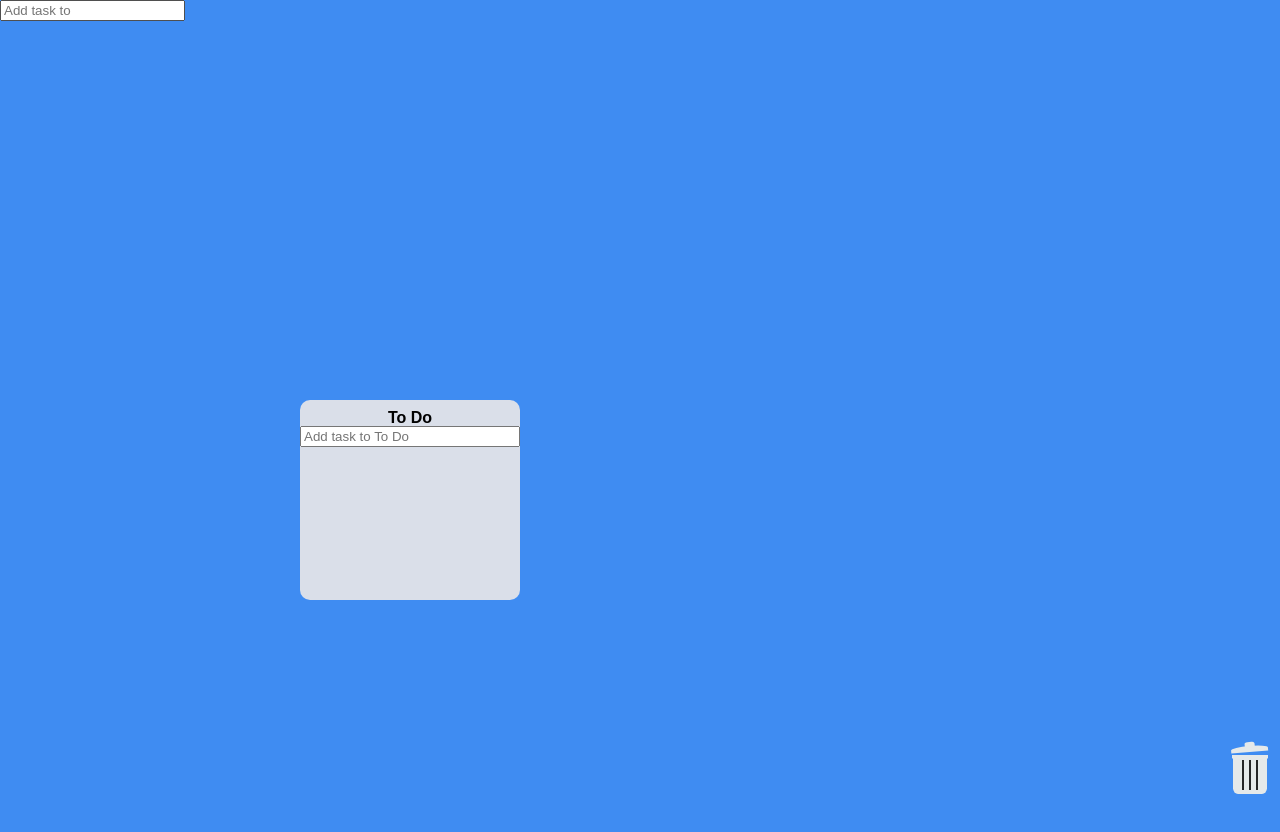
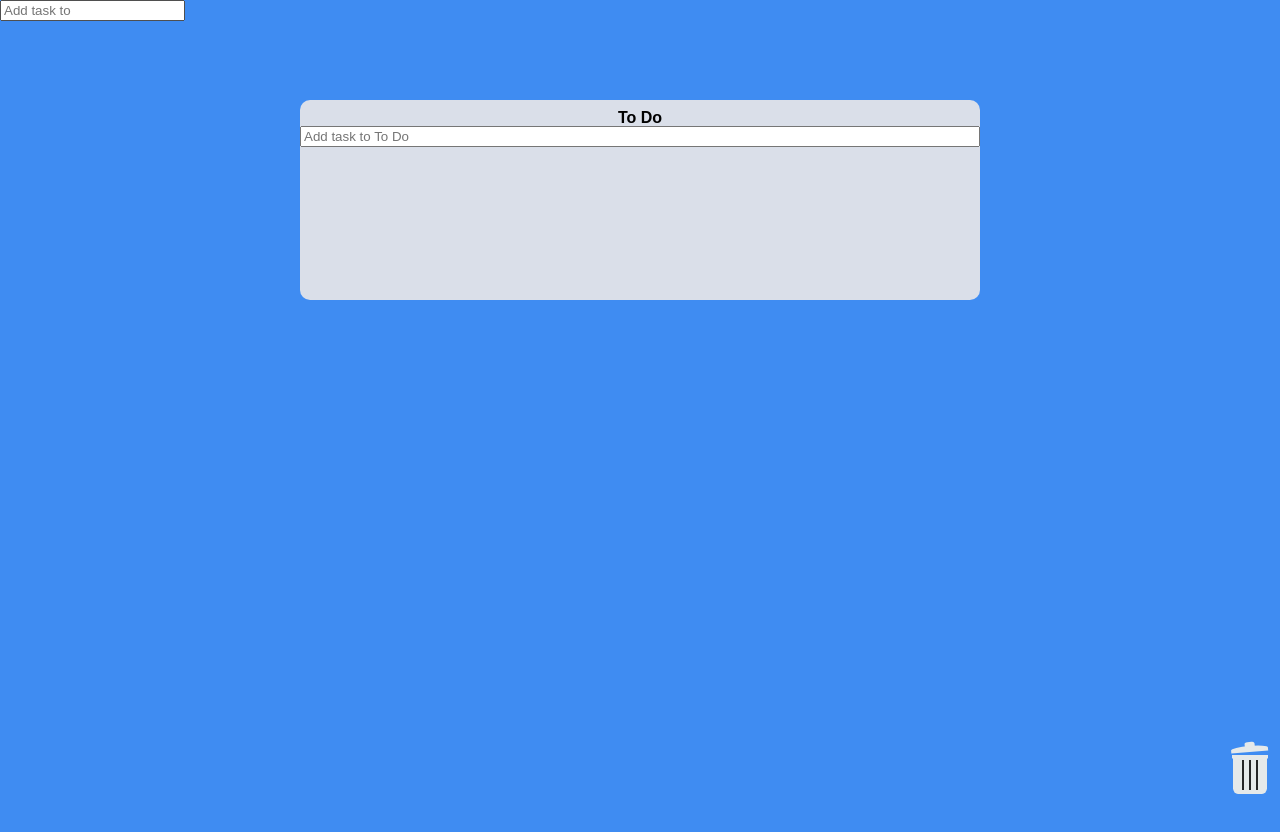
Before and after one commit to jungHyeonS/react-todo-dnd, a React (Create React App) app: page / in a window 1280 px wide. Shown: the top 832 px of the page. Built offline with nearby package versions, Linux system fonts and the light colour scheme.

Commit message:
feat : 오류 수정

```diff
--- a/src/App.tsx
+++ b/src/App.tsx
@@ -70,7 +70,6 @@ a{
 `
 
 const Wrapper = styled.div`
-  display: flex;
   max-width: 680px;
   width: 100%;
   margin: 0 auto;
@@ -80,10 +79,18 @@ const Wrapper = styled.div`
 `
 
 const Boards = styled.div`
-  display: grid;
+  width: 100%;
+  display: flex;
+  flex-wrap: nowrap;
+  /* display: grid;
   width: 100%;
   gap: 10px;
-  grid-template-columns: repeat(3,1fr);
+  grid-template-columns: repeat(3,1fr); */
+`
+const SubBoard = styled.div`
+  width: 10%;
+  /* display: grid;
+  grid-template-columns: repeat(3,1fr); */
 `
 
 
@@ -168,54 +175,7 @@ function App() {
         boardCopy.splice(targetIndex,0,targetObject)
         return boardCopy
       })
-      // console.log("info");
-      // console.log(info);
     }
-    // if(!destination) return;
-
-    // //todo 삭제
-    // if(destination?.droppableId == "trash"){
-    //   setToDos((oldToDos)=>{
-    //     const todoCopy = [...oldToDos[source.droppableId]];
-    //     todoCopy.splice(source.index,1);
-    //     return {
-    //       ...oldToDos,
-    //       [source.droppableId] : todoCopy
-    //     }
-    //   })
-    // }
-    // else if(destination?.droppableId === source.droppableId){
-    //   // same board move
-    //   setToDos((oldToDos) => {
-    //     const boardCopy = [...oldToDos[source.droppableId]]
-    //     const taskObj = boardCopy[source.index]
-    //     boardCopy.splice(source.index,1)
-    //     boardCopy.splice(destination.index,0,taskObj)
-
-    //     //다른 오브젝트들 다 복사하고  source.droppableId 와 일치하는 객체만 대체한다
-    //     return {
-    //       ...oldToDos,
-    //       [source.droppableId] : boardCopy
-    //     }
-    //   })
-    // }
-    // if(destination.droppableId !== source.droppableId){
-    //   setToDos((allBoard) => {
-    //     const sourceBoard = [...allBoard[source.droppableId]];
-    //     const taskObj = sourceBoard[source.index]
-    //     const targetBoard = [...allBoard[destination.droppableId]];
-    //     sourceBoard.splice(source.index,1);
-    //     targetBoard.splice(destination.index,0,taskObj);
-    //     return {
-    //       ...allBoard,
-    //       [source.droppableId] : sourceBoard,
-    //       [destination.droppableId] : targetBoard
-    //     }
-    //   })
-    // }
-
-    // setIsTrash(false);
-
   };
 
   const onDragStart = () => {
@@ -229,7 +189,6 @@ function App() {
         <AddBoard/>
          <DragDropContext onDragEnd={onDragEnd} onDragStart={onDragStart}>
           <Wrapper>
-            <Boards>
 
             <Droppable droppableId="droppable" type="PERSON">
               {(provided, snapshot) => (
@@ -239,7 +198,7 @@ function App() {
                   </Draggable> */}
                   {
                     toDos.map((board,index)=>(
-                      <Draggable draggableId={`draggale-${index}`} index={index}>
+                      <Draggable draggableId={`draggale-${index}`} index={index} key={index}>
                         {
                           (provided,snapshot) => (
                             <div ref={provided.innerRef} {...provided.draggableProps} {...provided.dragHandleProps}>
@@ -248,14 +207,11 @@ function App() {
                           )
                         }
                       </Draggable>
-
-
                     ))
                   }
                 </div>
               )}
             </Droppable>
-            </Boards>
           </Wrapper>
           <Trash/>
           {/* {isTrash} */}
```
